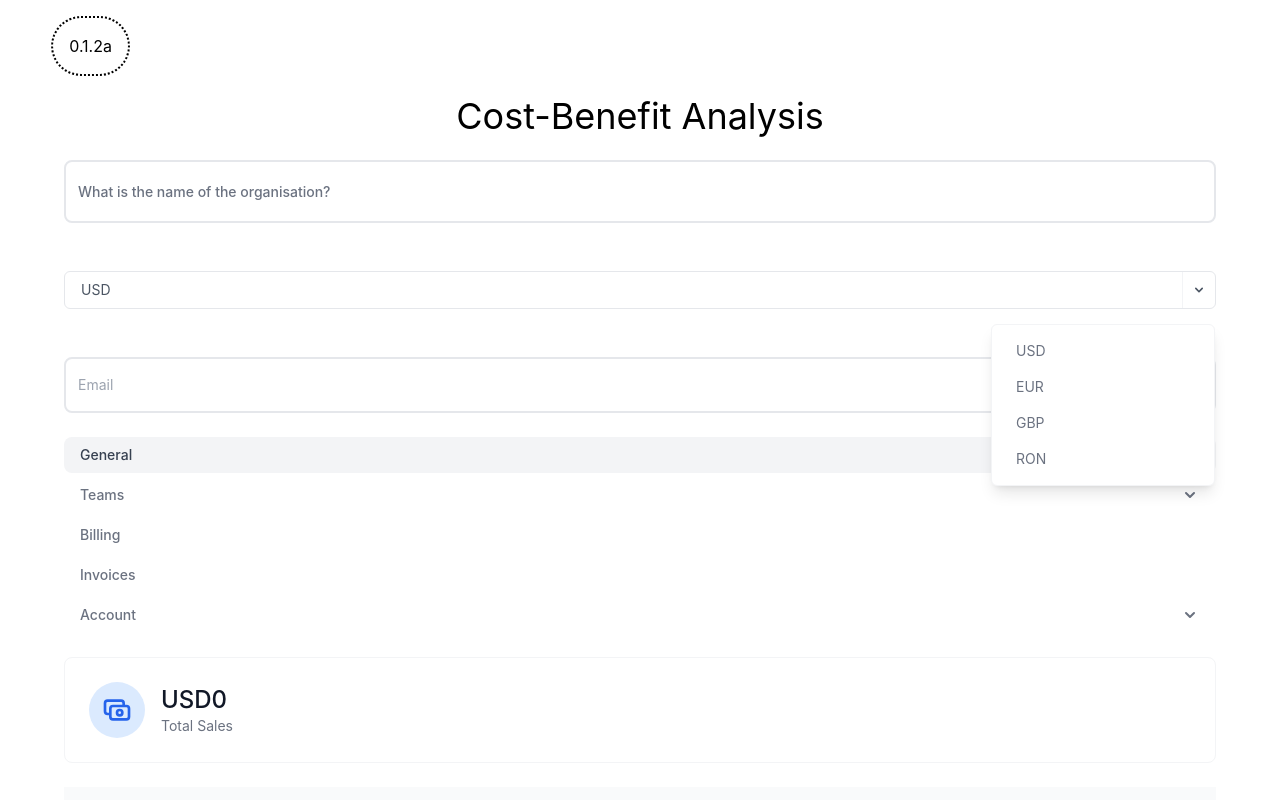
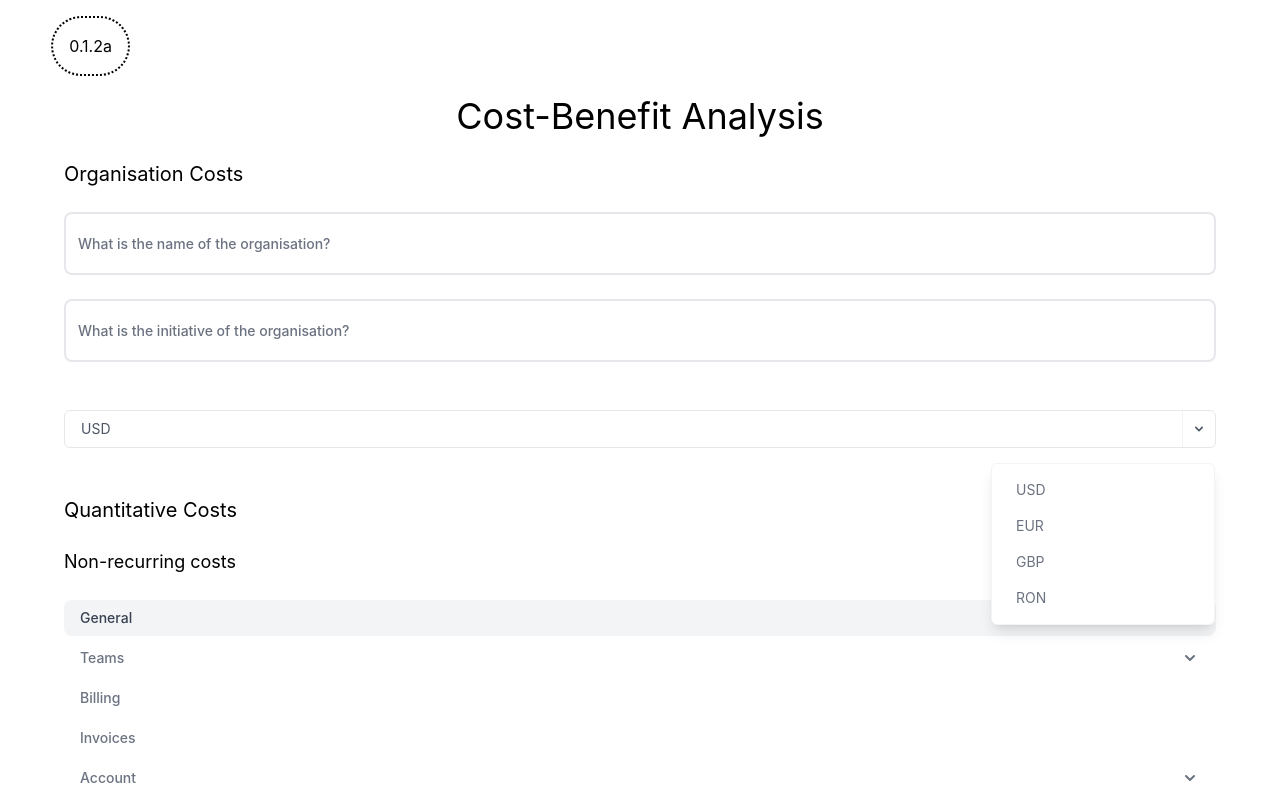
Before and after one commit to dfxe/c-b-analysis-expert, a Next.js app: page / in a window 1280 px wide. Shown: the top 800 px of the page. Built offline with nearby package versions, Linux system fonts and the light colour scheme.

Commit message:
Add non-recurring and recurring labels

```diff
--- a/components/survey/Survey.tsx
+++ b/components/survey/Survey.tsx
@@ -13,14 +13,21 @@ const Survey = () => {
     <div className="flex flex-col justify-center items-center">
       <h1 className="text-4xl mt-24">Cost-Benefit Analysis</h1>
       <div className="w-full [&>*]:my-6">
+        <div className="text-xl">Organisation Costs</div>
         <FormQuestion
-          key={"C4i4MsLt8kp80bztULT6-"}
+          key={"5qNmRyQh-2vb0Wwa5oSr0"}
           question="What is the name of the organisation?"
         />
+        <FormQuestion
+          key={"1_YIjbAJMK58aYTEKHiD1"}
+          question="What is the initiative of the organisation?"
+        />
         <CurrencySelect />
-
-        <InputAdd></InputAdd>
+        {/*<InputAdd></InputAdd>*/}
+        <div className="text-xl">Quantitative Costs</div>
+        <div className="text-lg">Non-recurring costs</div>
         <InputAddAccordion></InputAddAccordion>
+        <div className="text-lg">Recurring costs</div>
         <EndCost></EndCost>
         {/* <AddField></AddField> */}
       </div>
```
